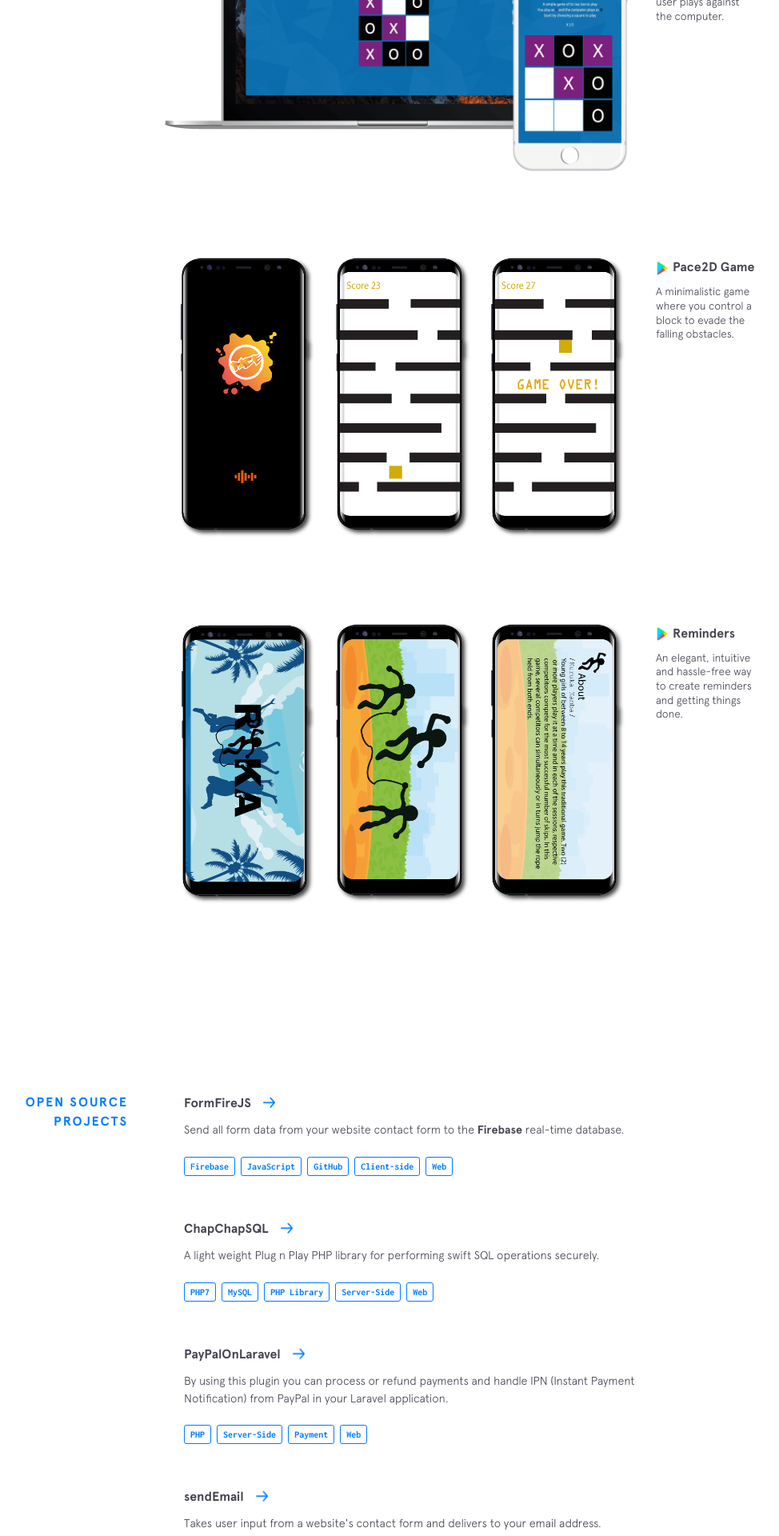
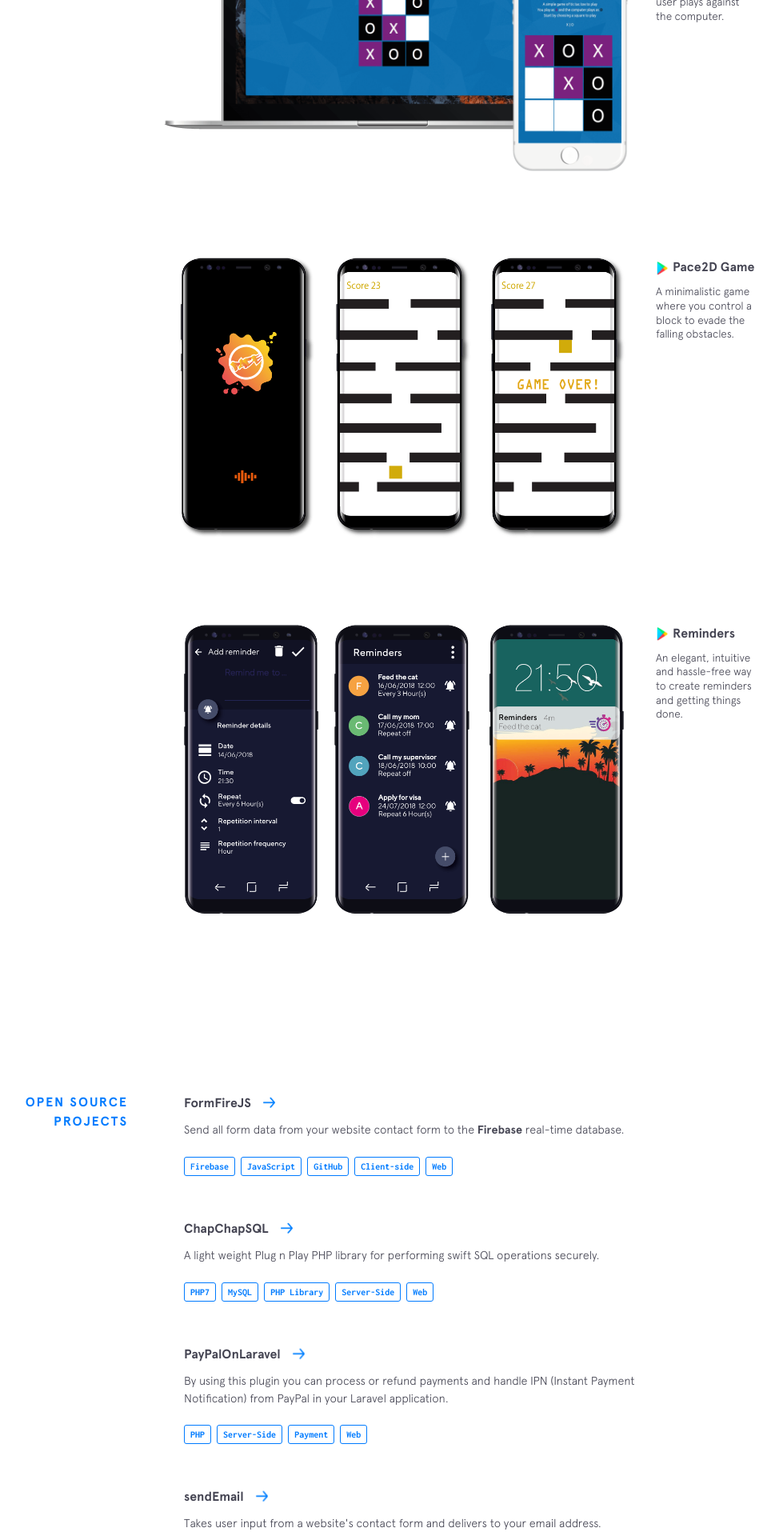
Before and after one commit to Timtech4u/timtech4u.github.io, a Jekyll site: the page built from index.html, in a window 1280 px wide. Shown: the part 2721-4641 px from the top of the page at 80% size, without its empty margins (220-1194 px from the left). Built offline with Jekyll 4.4.1, drawn with Linux system fonts in a browser that asks for light colours; nearby versions of some CDN libraries.

Commit message:
added Reminders data & images

```diff
--- a/_includes/featured-projects.html
+++ b/_includes/featured-projects.html
@@ -43,15 +43,15 @@
 
         <div class="project v2">
             <figure class="project__pic phones">
-                <a href="https://github.com/kelvinkamau/Ruka" target="_blank">
+                <a href="https://play.google.com/store/apps/details?id=app.kelvinkamau.reminders" target="_blank">
                     <div class="phone">
-                        <img src="{{site.baseurl}}/img/featured/ruka/ruka1.png" alt="Reminders">
+                        <img src="{{site.baseurl}}/img/featured/rem/Rem1.png" alt="Reminders">
                     </div>
                     <div class="phone">
-                        <img src="{{site.baseurl}}/img/featured/ruka/ruka2.png" alt="Reminders">
+                        <img src="{{site.baseurl}}/img/featured/rem/Rem2.png" alt="Reminders">
                     </div>
                     <div class="phone">
-                        <img src="{{site.baseurl}}/img/featured/ruka/ruka3.png" alt="Reminders">
+                        <img src="{{site.baseurl}}/img/featured/rem/Rem3.png" alt="Reminders">
 
                     </div>
                 </a>
```
Also changed, not shown: img/featured/rem/Rem1.png (added), img/featured/rem/Rem2.png (added), img/featured/rem/Rem3.png (added), img/featured/ruka/ruka1.png (deleted), img/featured/ruka/ruka2.png (deleted), img/featured/ruka/ruka3.png (deleted).
